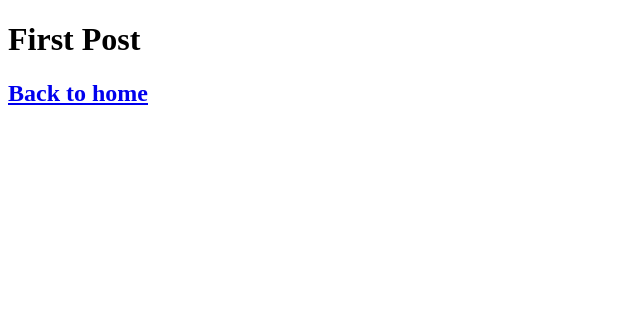
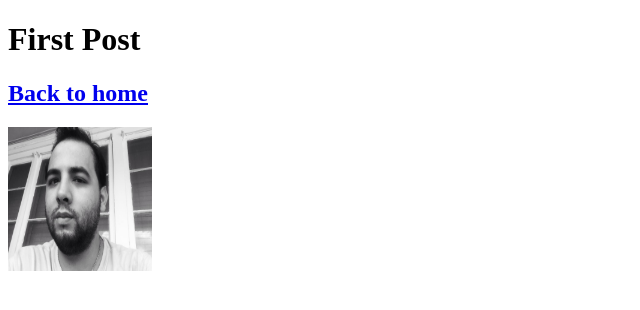
Before and after one commit to malex19889/Next.js_Demo, a Next.js app in the folder nextjs-blog/: page /posts/first-post in a window 1280 px wide. Shown: the top 310 px of the page, without its empty margins (0-640 px from the left). Built offline with nearby package versions, Linux system fonts and the light colour scheme.

Commit message:
adding an image to first post page

```diff
--- a/nextjs-blog/pages/posts/first-post.js
+++ b/nextjs-blog/pages/posts/first-post.js
@@ -1,4 +1,5 @@
-import Link from "next/link"
+import Link from "next/link";
+import Image from "next/image";
 export default function firstPost() {
     return (
         <>
@@ -8,6 +9,12 @@
                 <a>Back to home</a>
             </Link>
         </h2>
+        <Image
+        src="/images/profile.jpg"
+        height={144}
+        width={144}
+        alt="Michael A. Willingham"
+        />
         </>
     )
 }
```
Also changed, not shown: nextjs-blog/public/images/profile.jpg (added).
